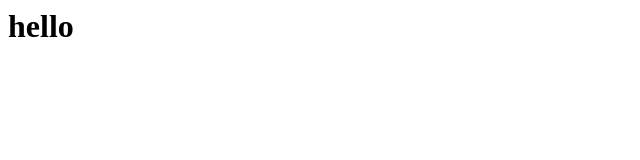
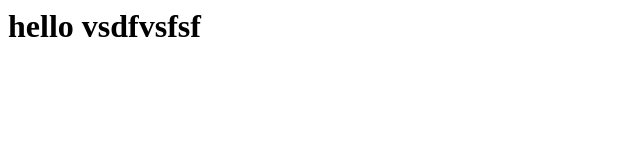
Before and after one commit to prodev88/sample, a plain HTML site: page index.html in a window 1280 px wide. Shown: the whole page, without its empty margins (0-640 px from the left). Drawn offline with Linux system fonts and the light colour scheme.

Commit message:
changed in branch

```diff
--- a/app.js
+++ b/app.js
@@ -1 +1 @@
-console.log("he");
+console.log("he sdvsd");
--- a/index.html
+++ b/index.html
@@ -3,6 +3,6 @@
 
     </head>
     <body>
-        <h1>hello</h1>
+        <h1>hello vsdfvsfsf</h1>
     </body>
 </html>
```
